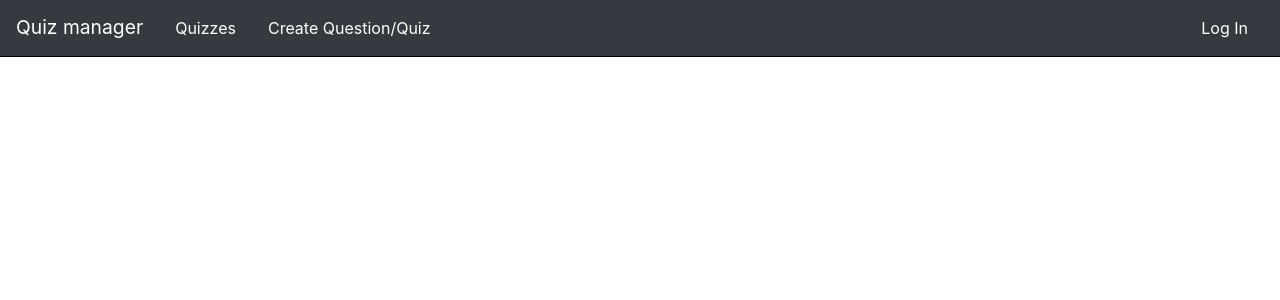
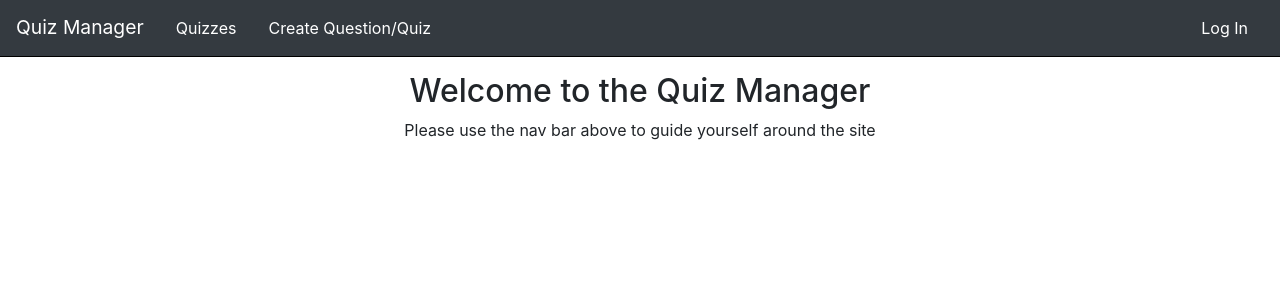
Before and after one commit to 6JoeB/quiz-manager, a React (Create React App) app in the folder frontend/: page / in a window 1280 px wide. Shown: the top 300 px of the page. Built offline with nearby package versions, Linux system fonts and the light colour scheme.

Commit message:
added homepage and questin delete button

```diff
--- a/frontend/src/App.css
+++ b/frontend/src/App.css
@@ -27,6 +27,11 @@
     font-size: 19.3px;
 }
 
+.text__intro {
+    margin: 15px;
+    text-align: center;
+}
+
 .quiz-names-table {
     margin: 0 auto;
     text-align: center;
@@ -48,7 +53,7 @@
 .q-and-a-table {
     margin: 0 auto;
     text-align: center;
-    margin-top: 30px;
+    margin-top: 20px;
 }
 
 .q-and-a-table__data__hidden {
@@ -59,3 +64,8 @@
     background: none;
     padding: 3px;
 }
+
+.q-and-a-table__header {
+    text-align: center;
+    margin-top:  15px;
+}
--- a/frontend/src/app/index.js
+++ b/frontend/src/app/index.js
@@ -6,7 +6,7 @@ import 'bootstrap/dist/css/bootstrap.min.css'
 import '../App.css';
 import Profile from '../components/Profile';
 import NavBar from '../components/Navbar';
-import { QuestionCreate, QuestionList, QuestionUpdate, QuizUpdate, QuizzesList } from '../pages/index';
+import { Homepage, QuestionCreate, QuestionList, QuestionUpdate, QuizUpdate, QuizzesList } from '../pages/index';
 
 
 function App() {
@@ -18,6 +18,7 @@ function App() {
     <Router>
       <NavBar/>
       <Switch>
+        <Route path="/" exact component={Homepage}/>
         <Route path="/question/create" exact component={QuestionCreate}/>
         <Route path="/question/list/:quiz" exact component={QuestionList}/>
         <Route path="/question/update/:id" exact component={QuestionUpdate}/>
--- a/frontend/src/components/Links.jsx
+++ b/frontend/src/components/Links.jsx
@@ -8,7 +8,7 @@ class Links extends Component {
                 <ul className="nav">
                     <li className="nav-item">
                         <Link to="/" className="navbar-brand navbar-title">
-                            Quiz manager
+                            Quiz Manager
                         </Link>
                     </li>
                     <li className="nav-item">
--- /dev/null
+++ b/frontend/src/pages/Homepage.jsx
@@ -0,0 +1,13 @@
+import React, { Component } from 'react';
+import '../App.css';
+
+export default class HomePage extends Component {
+    render() {
+        return (
+            <div className="text__intro">
+                <h2>Welcome to the Quiz Manager</h2>
+                <p>Please use the nav bar above to guide yourself around the site</p>
+            </div>
+        )
+    }
+}
--- a/frontend/src/pages/QuestionList.jsx
+++ b/frontend/src/pages/QuestionList.jsx
@@ -18,13 +18,20 @@ export default class QuestionList extends Component {
         this.setState({ isLoading: true });
 
         await api.getQuestionsByQuiz(this.state.quiz).then(response => {
-            console.log(response.data.data);
             this.setState({
                 questions: response.data.data,
                 isLoading: false
             });
         });
     };
+
+    deleteQuestion = async (id) => {
+        console.log("attempting delete")
+        await api.deleteQuestion(id).then(response => {
+            window.alert("Question deleted")
+        })
+        window.location.reload();
+    }
 
     showOrHideAnswer(id) {
         let el = document.getElementById(id)
@@ -36,6 +43,10 @@ export default class QuestionList extends Component {
     }
 
     render() {
+        let quizName = this.state.questions.map((entry) =>
+            entry.quiz
+        );
+
         let tableEntries = this.state.questions.map((entry) =>
             <tr>
                 <td className="q-and-a-table__data">
@@ -46,13 +57,15 @@ export default class QuestionList extends Component {
                 </td>
                 <td>
                     <button className="q-and-a-table__button" onClick={() => this.showOrHideAnswer(entry.question)}>Show/Hide Answer</button>
+                    <button className="q-and-a-table__button" onClick={() => this.deleteQuestion(entry._id)}>Delete</button>
                 </td>
             </tr>
-        )
+        );
 
         return (
             <>
             <div>
+            <h2 className="q-and-a-table__header">{quizName[0]}</h2>
                 <table className="table q-and-a-table">
                     <thead>
                         <tr>
--- a/frontend/src/pages/index.js
+++ b/frontend/src/pages/index.js
@@ -3,5 +3,6 @@ import QuestionList from './QuestionList';
 import QuestionUpdate from './QuestionUpdate';
 import QuizUpdate from './QuizUpdate';
 import QuizzesList from './QuizzesList';
+import Homepage from './Homepage';
 
-export { QuestionCreate, QuestionList, QuestionUpdate, QuizUpdate, QuizzesList };
+export { Homepage, QuestionCreate, QuestionList, QuestionUpdate, QuizUpdate, QuizzesList };
```
